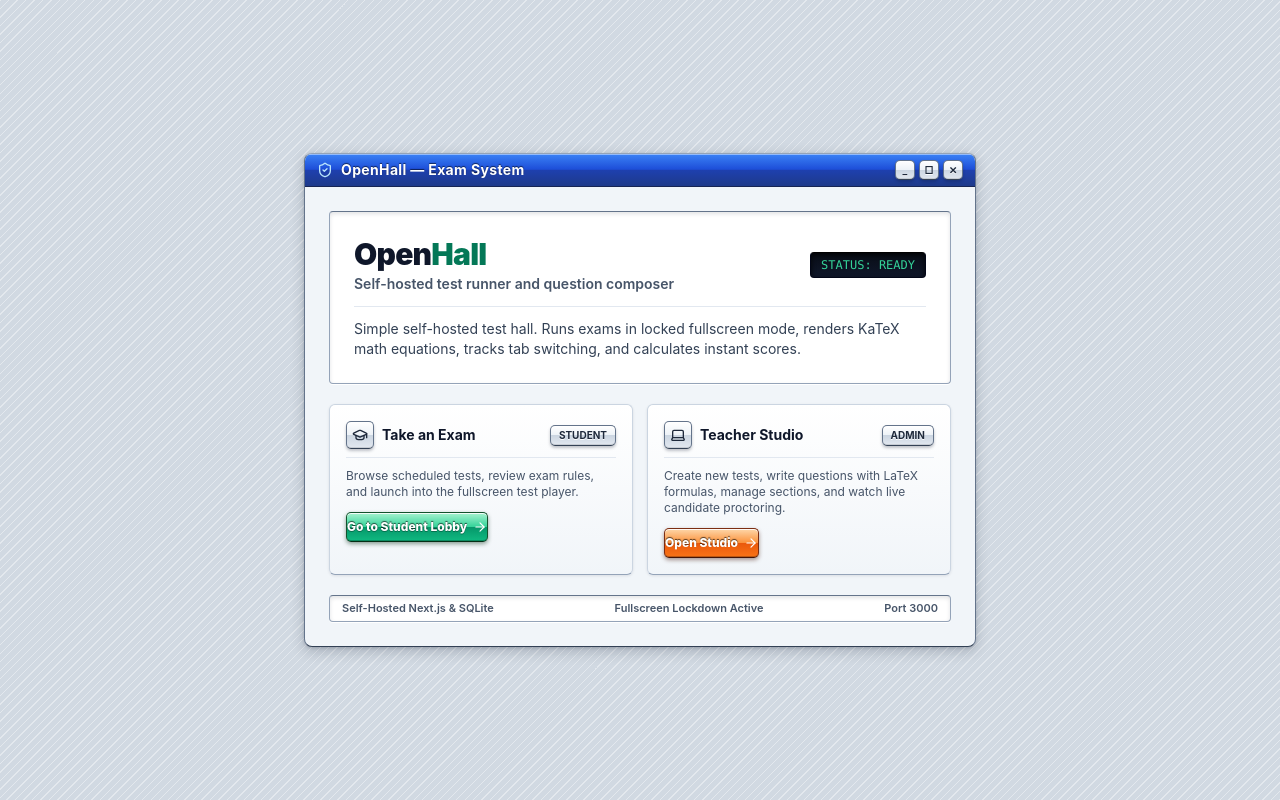
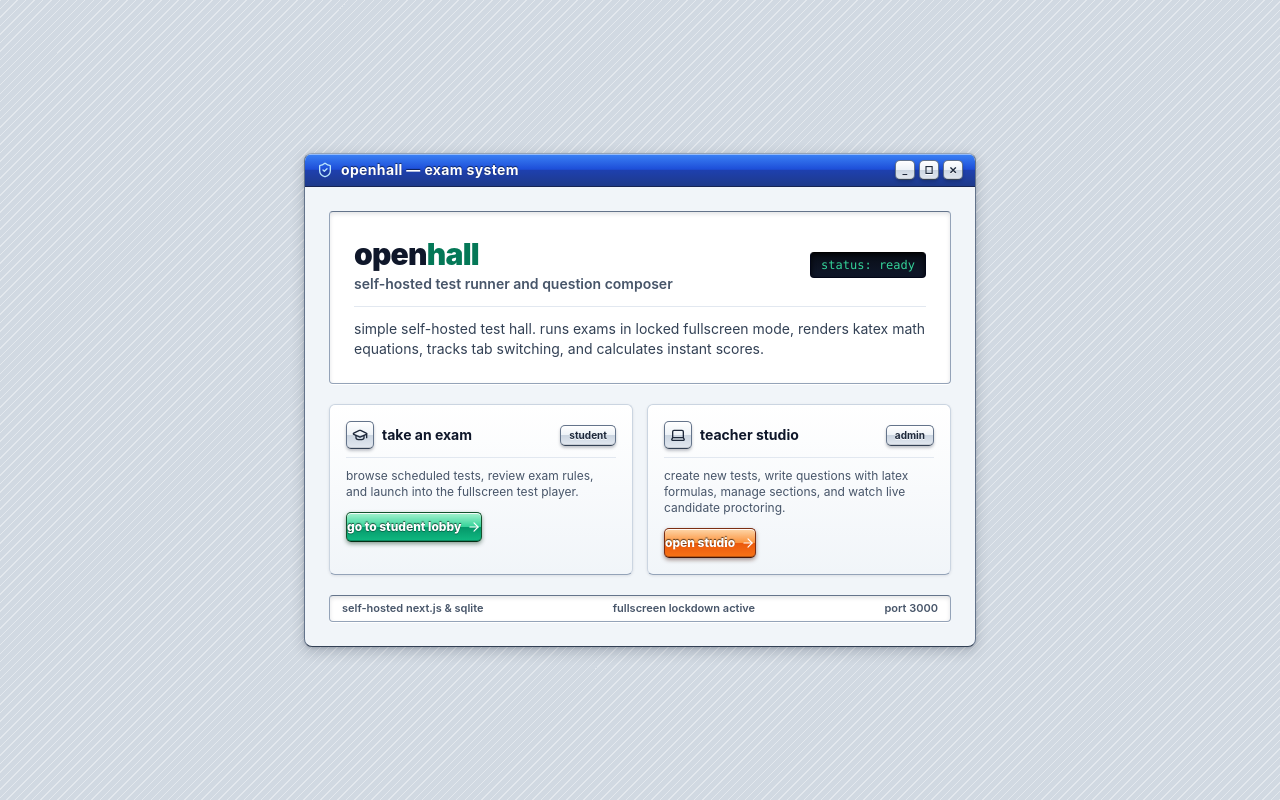
Before and after one commit to debarkak/openhall, a Next.js app: page / in a window 1280 px wide. Built offline with nearby package versions, Linux system fonts and the light colour scheme.

Commit message:
make landing, lobby and buttons use lowercase text

```diff
--- a/src/app/layout.tsx
+++ b/src/app/layout.tsx
@@ -3,8 +3,8 @@ import "./globals.css";
 import "katex/dist/katex.min.css";
 
 export const metadata: Metadata = {
-  title: "OpenHall — Online Examination System",
-  description: "Self-hosted exam runner with locked fullscreen mode, LaTeX math, and live proctoring.",
+  title: "openhall — online examination system",
+  description: "self-hosted exam runner with locked fullscreen mode, latex math, and live proctoring.",
 };
 
 export default function RootLayout({
--- a/src/app/lobby/page.tsx
+++ b/src/app/lobby/page.tsx
@@ -1,7 +1,7 @@
 import React from "react";
 import Link from "next/link";
 import { prisma } from "@/lib/prisma";
-import { Play, RotateCcw, Lock, GraduationCap, FileText, Info, ShieldAlert } from "lucide-react";
+import { Play, RotateCcw, Lock, GraduationCap, FileText, Info } from "lucide-react";
 import { TakeExamButton } from "@/components/lobby/TakeExamButton";
 
 export const dynamic = "force-dynamic";
@@ -16,7 +16,7 @@ export default async function CandidateLobbyPage() {
     candidate = await prisma.user.create({
       data: {
         email: "debarkak@murena.io",
-        name: "Debarka Kundu",
+        name: "debarka kundu",
         role: "CANDIDATE",
       },
     });
@@ -55,27 +55,27 @@ export default async function CandidateLobbyPage() {
           <Link href="/" className="flex items-center gap-1.5 hover:opacity-90">
             <GraduationCap className="h-4 w-4 text-sky-200" />
             <span className="text-sm font-black tracking-tight text-white">
-              Open<span className="text-emerald-300">Hall</span>
+              open<span className="text-emerald-300">hall</span>
             </span>
           </Link>
           <span className="retro-btn bg-slate-200 px-2 py-0.5 text-[10px] text-slate-800">
-            STUDENT LOBBY
+            student lobby
           </span>
         </div>
 
         {/* Candidate Profile Info */}
         <div className="flex items-center gap-2">
           <span className="hidden sm:inline-block text-xs font-bold text-slate-200">
-            {candidate.name}
+            {candidate.name.toLowerCase()}
           </span>
           <div className="retro-btn flex h-7 w-7 items-center justify-center text-xs font-black text-slate-800">
-            {candidate.name.split(" ").map((n) => n[0]).join("")}
+            {candidate.name.split(" ").map((n) => n[0].toLowerCase()).join("")}
           </div>
           <Link
             href="/studio"
             className="retro-btn px-2.5 py-1 text-[11px] font-bold text-slate-800 hover:bg-slate-100"
           >
-            Studio &rarr;
+            studio &rarr;
           </Link>
         </div>
       </header>
@@ -87,18 +87,18 @@ export default async function CandidateLobbyPage() {
           <div className="retro-sunken bg-white p-4 sm:p-6">
             <div className="flex flex-wrap items-center justify-between gap-2 border-b border-slate-200 pb-2.5 mb-3">
               <span className="retro-btn bg-emerald-100 text-emerald-900 px-2 py-0.5 text-[10px] font-bold">
-                CANDIDATE: {candidate.name}
+                candidate: {candidate.name.toLowerCase()}
               </span>
               <span className="text-xs font-mono text-slate-500">
-                {exams.length} Test{exams.length === 1 ? "" : "s"} Available
+                {exams.length} test{exams.length === 1 ? "" : "s"} available
               </span>
             </div>
 
             <h1 className="text-xl sm:text-2xl font-black tracking-tight text-slate-900">
-              Exam Lobby
+              exam lobby
             </h1>
             <p className="mt-1 text-xs sm:text-sm text-slate-600 leading-relaxed max-w-2xl">
-              Select an exam below to begin. Once launched, tests run in fullscreen mode. Keep your focus on the test window to avoid integrity warnings.
+              select an exam below to begin. once launched, tests run in fullscreen mode. keep your focus on the test window to avoid integrity warnings.
             </p>
 
             {heroExam && (
@@ -109,7 +109,7 @@ export default async function CandidateLobbyPage() {
                     className="retro-btn-orange px-4 py-2 text-xs font-bold inline-flex items-center gap-1.5"
                   >
                     <FileText className="h-3.5 w-3.5" />
-                    View Result ({heroExam.title})
+                    view result ({heroExam.title.toLowerCase()})
                   </Link>
                 ) : heroSession?.status === "IN_PROGRESS" ? (
                   <Link
@@ -117,7 +117,7 @@ export default async function CandidateLobbyPage() {
                     className="retro-btn-green px-4 py-2 text-xs font-bold inline-flex items-center gap-1.5"
                   >
                     <Play className="h-3.5 w-3.5 fill-white" />
-                    Resume ({heroExam.title})
+                    resume ({heroExam.title.toLowerCase()})
                   </Link>
                 ) : (
                   <TakeExamButton
@@ -125,7 +125,7 @@ export default async function CandidateLobbyPage() {
                     className="retro-btn-green px-4 py-2 text-xs font-bold inline-flex items-center gap-1.5 cursor-pointer"
                   >
                     <Play className="h-3.5 w-3.5 fill-white" />
-                    Start {heroExam.title}
+                    start {heroExam.title.toLowerCase()}
                   </TakeExamButton>
                 )}
 
@@ -133,7 +133,7 @@ export default async function CandidateLobbyPage() {
                   href="/studio"
                   className="retro-btn px-3.5 py-1.5 text-xs font-bold"
                 >
-                  Create New Test in Studio
+                  create new test in studio
                 </Link>
               </div>
             )}
@@ -143,11 +143,11 @@ export default async function CandidateLobbyPage() {
         {/* Assigned Test Series */}
         <div className="mb-6">
           <div className="retro-panel flex items-center justify-between px-4 py-2 mb-3">
-            <h2 className="text-xs sm:text-sm font-black text-slate-900 uppercase tracking-wide">
-              Tests
+            <h2 className="text-xs sm:text-sm font-black text-slate-900 tracking-wide">
+              tests
             </h2>
             <span className="retro-sunken px-2 py-0.5 text-xs font-bold text-slate-700">
-              {exams.length} Total
+              {exams.length} total
             </span>
           </div>
 
@@ -160,7 +160,7 @@ export default async function CandidateLobbyPage() {
                 (acc, s) => acc + s._count.questions,
                 0
               );
-              const sectionNames = exam.sections.map((s) => s.title).join(", ") || "General";
+              const sectionNames = exam.sections.map((s) => s.title.toLowerCase()).join(", ") || "general";
 
               return (
                 <div
@@ -171,30 +171,30 @@ export default async function CandidateLobbyPage() {
                     {/* Header bar within card */}
                     <div className="flex items-center justify-between pb-1.5 mb-2 border-b border-slate-300">
                       <span
-                        className={`text-[9px] font-bold uppercase tracking-wider px-1.5 py-0.5 border ${
+                        className={`text-[9px] font-bold tracking-wider px-1.5 py-0.5 border ${
                           exam.isLive
                             ? "bg-emerald-100 text-emerald-900 border-emerald-300"
                             : "bg-slate-200 text-slate-600 border-slate-300"
                         }`}
                       >
-                        {exam.isLive ? "LIVE" : "LOCKED"}
+                        {exam.isLive ? "live" : "locked"}
                       </span>
                       <span className="retro-sunken px-1.5 py-0.5 text-[10px] font-mono font-bold text-slate-700">
-                        {Math.floor(exam.durationSeconds / 60)} Mins
+                        {Math.floor(exam.durationSeconds / 60)} mins
                       </span>
                     </div>
 
                     <h3 className="text-xs sm:text-sm font-bold text-slate-900 leading-snug">
-                      {exam.title}
+                      {exam.title.toLowerCase()}
                     </h3>
                     <p className="mt-1 text-[11px] text-slate-500 line-clamp-2">
-                      {totalQuestions} Question{totalQuestions === 1 ? "" : "s"} • {sectionNames}
+                      {totalQuestions} question{totalQuestions === 1 ? "" : "s"} • {sectionNames}
                     </p>
                   </div>
 
                   <div className="mt-4 pt-2.5 border-t border-slate-300 flex items-center justify-between">
                     <span className="text-[10px] font-mono text-slate-600">
-                      CODE: <strong>{exam.accessCode}</strong>
+                      code: <strong>{exam.accessCode.toLowerCase()}</strong>
                     </span>
 
                     {exam.isLive ? (
@@ -204,14 +204,14 @@ export default async function CandidateLobbyPage() {
                             href={`/exam/${session.id}/results`}
                             className="retro-btn-orange px-2.5 py-1 text-xs"
                           >
-                            Result
+                            result
                           </Link>
                         ) : isInProgress ? (
                           <Link
                             href={`/exam/${session.id}/player`}
                             className="retro-btn-green px-2.5 py-1 text-xs inline-flex items-center gap-1"
                           >
-                            <RotateCcw className="h-3 w-3" /> Resume
+                            <RotateCcw className="h-3 w-3" /> resume
                           </Link>
                         ) : (
                           <TakeExamButton examId={exam.id} />
@@ -219,7 +219,7 @@ export default async function CandidateLobbyPage() {
                       </>
                     ) : (
                       <span className="retro-btn px-2 py-0.5 text-[10px] text-slate-500 inline-flex items-center gap-1 opacity-70">
-                        <Lock className="h-3 w-3" /> Upcoming
+                        <Lock className="h-3 w-3" /> upcoming
                       </span>
                     )}
                   </div>
@@ -232,17 +232,17 @@ export default async function CandidateLobbyPage() {
         {/* Quick Instructions / Ground Rules Box */}
         <div className="retro-window p-3.5">
           <div className="retro-titlebar mb-2.5 py-1">
-            <span className="text-[11px] font-bold uppercase tracking-wide flex items-center gap-1.5">
+            <span className="text-[11px] font-bold tracking-wide flex items-center gap-1.5">
               <Info className="h-3.5 w-3.5 text-sky-200" />
-              Test Guidelines &amp; Anti-Cheat Rules
+              test guidelines &amp; anti-cheat rules
             </span>
           </div>
 
           <div className="retro-sunken bg-white p-3 space-y-1.5 text-xs text-slate-700">
-            <p>• <strong>Fullscreen Enforcement:</strong> Tests run full-screen. Pressing Esc will pause the test behind a lockout screen until you re-enter fullscreen.</p>
-            <p>• <strong>No Tab Switching:</strong> Alt-Tab or switching away from the exam tab logs a violation strike. 3 strikes will submit and disqualify the exam.</p>
-            <p>• <strong>Free Navigation:</strong> You can jump between sections and questions at any time using the palette on the right.</p>
-            <p>• <strong>Saving:</strong> Click <strong>[Save &amp; Next]</strong> to record answers.</p>
+            <p>• <strong>fullscreen enforcement:</strong> tests run full-screen. pressing esc will pause the test behind a lockout screen until you re-enter fullscreen.</p>
+            <p>• <strong>no tab switching:</strong> alt-tab or switching away from the exam tab logs a violation strike. 3 strikes will submit and disqualify the exam.</p>
+            <p>• <strong>free navigation:</strong> you can jump between sections and questions at any time using the palette on the right.</p>
+            <p>• <strong>saving:</strong> click <strong>[save &amp; next]</strong> to record answers.</p>
           </div>
         </div>
       </main>
--- a/src/app/page.tsx
+++ b/src/app/page.tsx
@@ -11,7 +11,7 @@ export default function HomePage() {
           <div className="flex items-center gap-2">
             <ShieldCheck className="h-4 w-4 text-sky-200" />
             <span className="text-xs sm:text-sm font-bold tracking-wide">
-              OpenHall — Exam System
+              openhall — exam system
             </span>
           </div>
           <div className="flex items-center gap-1">
@@ -33,19 +33,19 @@ export default function HomePage() {
             <div className="flex items-center justify-between border-b border-slate-200 pb-3 mb-3">
               <div>
                 <h1 className="text-2xl sm:text-3xl font-black tracking-tight text-slate-900">
-                  Open<span className="text-emerald-700">Hall</span>
+                  open<span className="text-emerald-700">hall</span>
                 </h1>
                 <p className="text-xs sm:text-sm font-semibold text-slate-600 mt-0.5">
-                  Self-hosted test runner and question composer
+                  self-hosted test runner and question composer
                 </p>
               </div>
               <div className="hidden sm:block retro-sunken-dark px-2.5 py-1 text-center font-mono text-xs">
-                <span className="text-emerald-400">STATUS: READY</span>
+                <span className="text-emerald-400">status: ready</span>
               </div>
             </div>
 
             <p className="text-xs sm:text-sm text-slate-700 leading-relaxed">
-              Simple self-hosted test hall. Runs exams in locked fullscreen mode, renders KaTeX math equations, tracks tab switching, and calculates instant scores.
+              simple self-hosted test hall. runs exams in locked fullscreen mode, renders katex math equations, tracks tab switching, and calculates instant scores.
             </p>
           </div>
 
@@ -61,17 +61,17 @@ export default function HomePage() {
                   <div className="retro-btn flex h-7 w-7 items-center justify-center text-sky-800">
                     <GraduationCap className="h-4 w-4" />
                   </div>
-                  <h2 className="text-sm font-bold text-slate-900">Take an Exam</h2>
+                  <h2 className="text-sm font-bold text-slate-900">take an exam</h2>
                 </div>
                 <span className="retro-btn px-2 py-0.5 text-[10px] font-bold">
-                  STUDENT
+                  student
                 </span>
               </div>
               <p className="text-xs text-slate-600 mb-3 min-h-[32px]">
-                Browse scheduled tests, review exam rules, and launch into the fullscreen test player.
+                browse scheduled tests, review exam rules, and launch into the fullscreen test player.
               </p>
               <div className="retro-btn-green py-1.5 text-center text-xs flex items-center justify-center gap-1.5">
-                <span>Go to Student Lobby</span>
+                <span>go to student lobby</span>
                 <ArrowRight className="h-3.5 w-3.5" />
               </div>
             </Link>
@@ -86,17 +86,17 @@ export default function HomePage() {
                   <div className="retro-btn flex h-7 w-7 items-center justify-center text-amber-800">
                     <Laptop className="h-4 w-4" />
                   </div>
-                  <h2 className="text-sm font-bold text-slate-900">Teacher Studio</h2>
+                  <h2 className="text-sm font-bold text-slate-900">teacher studio</h2>
                 </div>
                 <span className="retro-btn px-2 py-0.5 text-[10px] font-bold">
-                  ADMIN
+                  admin
                 </span>
               </div>
               <p className="text-xs text-slate-600 mb-3 min-h-[32px]">
-                Create new tests, write questions with LaTeX formulas, manage sections, and watch live candidate proctoring.
+                create new tests, write questions with latex formulas, manage sections, and watch live candidate proctoring.
               </p>
               <div className="retro-btn-orange py-1.5 text-center text-xs flex items-center justify-center gap-1.5">
-                <span>Open Studio</span>
+                <span>open studio</span>
                 <ArrowRight className="h-3.5 w-3.5" />
               </div>
             </Link>
@@ -104,9 +104,9 @@ export default function HomePage() {
 
           {/* Status Bar */}
           <div className="retro-sunken mt-5 flex flex-wrap items-center justify-between bg-slate-100 px-3 py-1 text-[11px] font-semibold text-slate-600">
-            <span>Self-Hosted Next.js &amp; SQLite</span>
-            <span>Fullscreen Lockdown Active</span>
-            <span>Port 3000</span>
+            <span>self-hosted next.js &amp; sqlite</span>
+            <span>fullscreen lockdown active</span>
+            <span>port 3000</span>
           </div>
         </div>
       </div>
--- a/src/components/lobby/TakeExamButton.tsx
+++ b/src/components/lobby/TakeExamButton.tsx
@@ -31,11 +31,11 @@ export function TakeExamButton({
         const data = await res.json();
         router.push(`/exam/${data.sessionId}/instructions`);
       } else {
-        alert("Failed to start exam session. Please try again.");
+        alert("failed to start exam session. please try again.");
         setIsLoading(false);
       }
     } catch {
-      alert("Network error starting exam.");
+      alert("network error starting exam.");
       setIsLoading(false);
     }
   };
@@ -50,13 +50,13 @@ export function TakeExamButton({
       {isLoading ? (
         <>
           <Loader2 className="h-3.5 w-3.5 animate-spin" />
-          <span>Starting...</span>
+          <span>starting...</span>
         </>
       ) : (
         children || (
           <>
             <Play className="h-3.5 w-3.5 fill-current" />
-            <span>Take Test</span>
+            <span>take test</span>
           </>
         )
       )}
```
